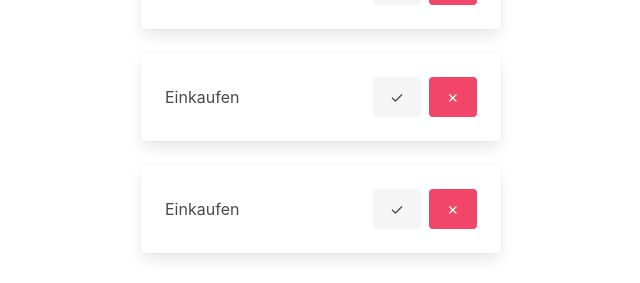
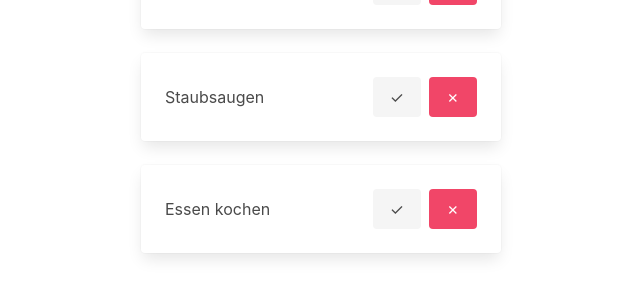
Before and after one commit to ChrisDickreuter/vue3-firebase9-tutorial, a Vue app: page / in a window 1280 px wide. Shown: the part 203-486 px from the top of the page, without its empty margins (319-959 px from the left). Built offline with nearby package versions, Linux system fonts and the light colour scheme.

Commit message:
Implemented todo ref

```diff
--- a/src/App.vue
+++ b/src/App.vue
@@ -15,15 +15,12 @@
       </div>
     </div>
 
-    <div
-      v-for="i in 3"
-      class="card mb-5"
-    >
+    <div v-for="todo in todos" class="card mb-5">
       <div class="card-content">
         <div class="content">
           <div class="columns is-mobile is-vcentered">
             <div class="column">
-              Einkaufen
+              {{ todo.content}}
             </div>
             <div class="column is-5 has-text-right">
               <button class="button is-light">
@@ -40,8 +37,36 @@
 
   </div>
 </template>
+//Todo: Watch and code ->
+<script setup>
+/*
+  imports
+*/
+import { ref } from "vue";
 
-//Todo: Watch and code -> 5:28 Elements & Styles - Todo List
+/*
+  todos
+*/
+
+const todos = ref([
+  {
+    id: 'id1',
+    content: 'Einkaufen',
+    done: false
+  },
+  {
+    id: 'id2',
+    content: 'Staubsaugen',
+    done: true
+  },
+  {
+    id: 'id3',
+    content: 'Essen kochen',
+    done: false
+  }
+])
+
+</script>
 
 <style>
 @import 'bulma/css/bulma.min.css';
```
